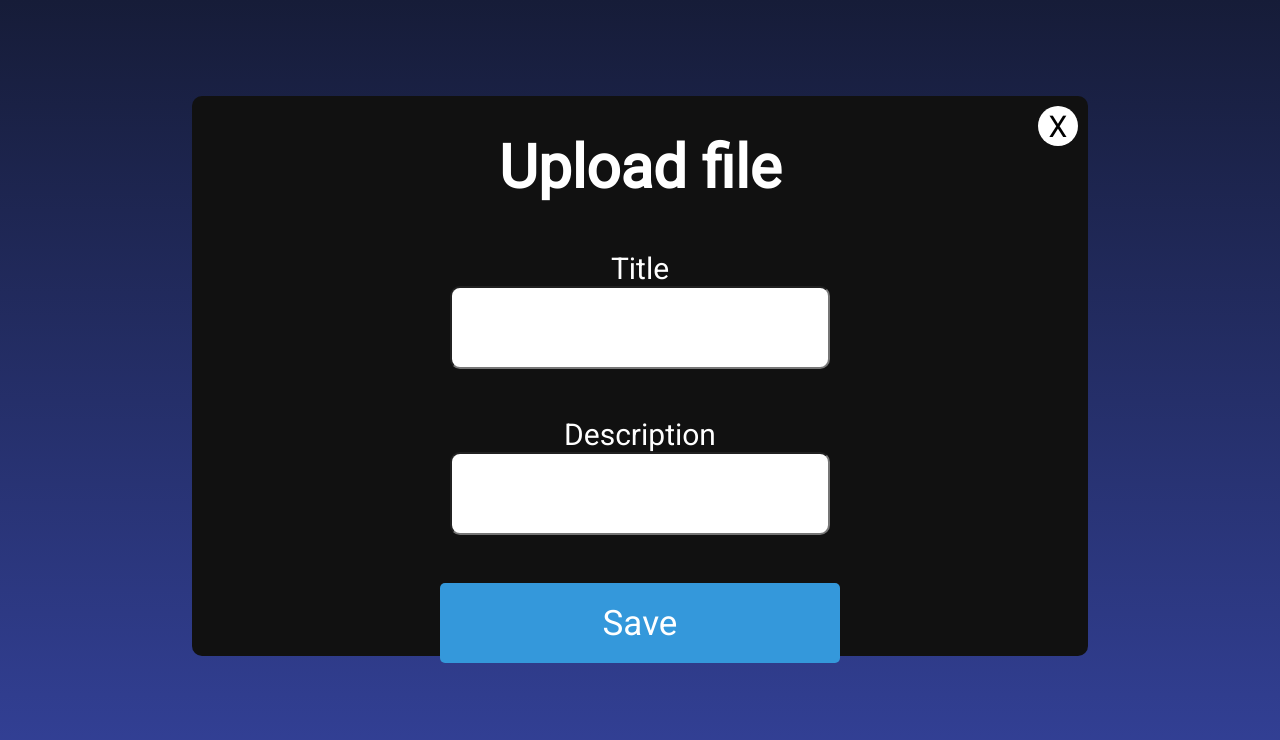
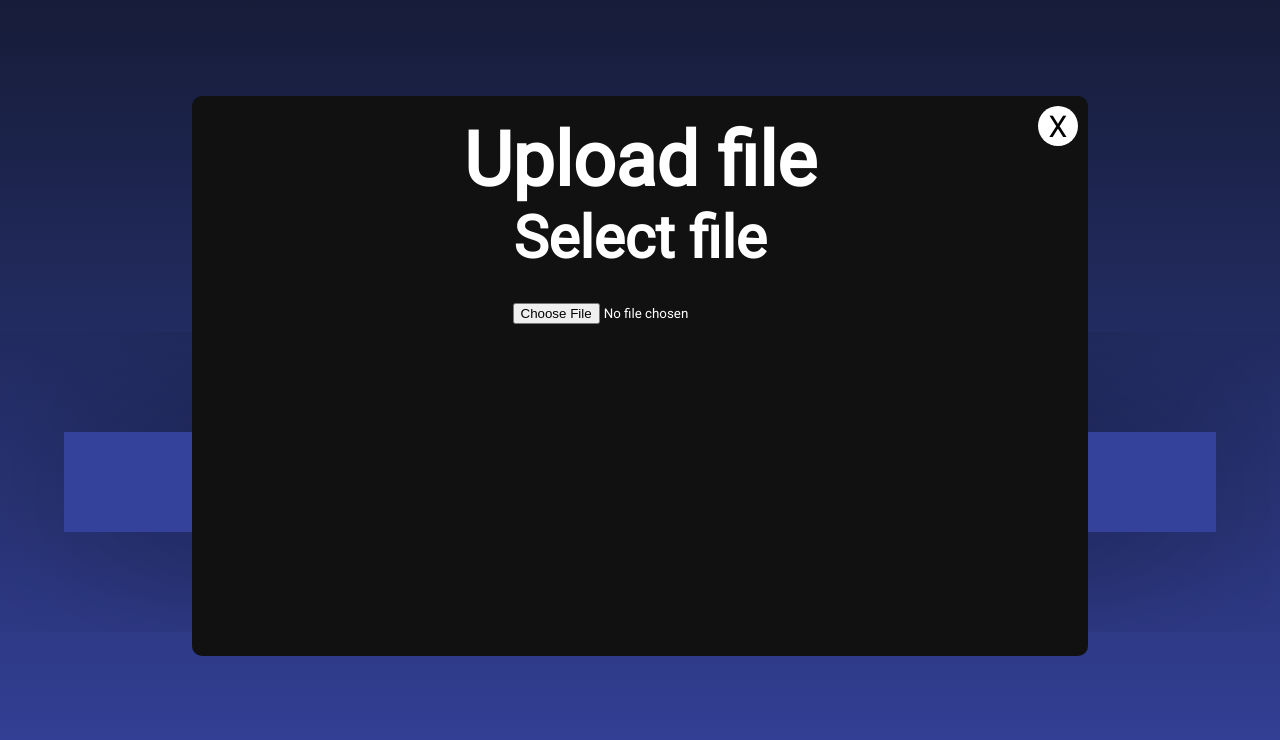
Before and after one commit to JoacoGraffigna/SCloud, a React (Create React App) app: page / in a window 1280 px wide. Both pictures are taken after a click on the button "+ Add". Shown: the top 740 px of the page. Built offline with nearby package versions, Linux system fonts and the light colour scheme.

Commit message:
Context and files input added

```diff
--- a/src/App.css
+++ b/src/App.css
@@ -3,6 +3,7 @@
   margin: 0;
   padding: 0;
   box-sizing: border-box;
+  overflow-x: hidden;
 }
 
 body,
@@ -12,9 +13,11 @@ html {
 
 .App {
   display: flex;
-  height: 100vh;
+  min-height: 100vh;
+  height: 100%;
   background: linear-gradient(to bottom, #161c38, #34429b);
   flex-direction: column;
+  min-width: 100vw;
   width: 100%;
 }
 
@@ -25,6 +28,10 @@ html {
   justify-content: center;
   background-color: white;
   border-radius: 10px
+}
+
+.container {
+
 }
 
 .boton {
@@ -133,10 +140,39 @@ html {
   padding: 20px;
   color: white;
   border-radius: 10px;
-  font-size: 50px;
   opacity: 1;
   transition: opacity 0.3s ease, transform 0.3s ease; /* Transiciones adicionales al abrir */
   transform: translate(-50%, -50%);
+}
+.menu2 h2 {
+  font-size: 50px;
+}
+.file-container {
+  width: 90%;
+  height: auto;
+  min-height: 100px;
+  margin: 50px auto 100px auto;
+  padding: 10px;
+  display: flex;
+  flex-direction: column;
+  align-items: center;
+  justify-content: center;
+  background-color: #34429b;
+  box-shadow: 0px 0px 179px -25px rgba(2, 3, 7, 0.96);
+}
+.file {
+  border: 2px solid #010101;
+  border-radius: .5rem;
+  min-width: 200px;
+  color: #e1e1e1;
+  padding: 10px;
+  margin-bottom: 20px;
+}
+.file-title {
+  font-size: 2rem;
+}
+.file-content {
+  font-size: 1rem;
 }
 
 .form-label {
--- a/src/App.js
+++ b/src/App.js
@@ -1,11 +1,14 @@
 import './App.css';
 import Home from './components/home/Home';
+import { AppProvider } from './context/AppContext';
 
 
 function App() {
   return (
     <>
-    <Home></Home>
+    <AppProvider>
+      <Home />
+    </AppProvider>
     </>
   );
 }
--- a/src/components/form/Form.js
+++ b/src/components/form/Form.js
@@ -1,67 +1,75 @@
 import "../../App.css";
-import React, { useState } from "react";
+import React, { useContext, useState } from "react";
 import { GoFileSymlinkFile } from "react-icons/go";
+import { AppContext } from "../../context/AppContext";
 
 const Form = () => {
 
+  const { filesList, setFilesList } = useContext(AppContext);
+
     const [menuVisible, setMenuVisible] = useState(false);
+    const [menuVisible2, setMenuVisible2] = useState(false);
 
     const toggleMenu = () => {
       setMenuVisible(!menuVisible);
     };
-
-    const [menuVisible2, setMenuVisible2] = useState(false);
 
     const toggleMenu2 = () => {
       setMenuVisible2(!menuVisible2);
     };
 
 
+    const readFile = (e) => {
+      const file = e.target.files[0];
+      if (file) {
+        const read = new FileReader();
+        read.onload = (e) => {
+          const newFile = {
+            name: file.name,
+            content: e.target.result,
+            id: crypto.randomUUID(),
+          };
+          let f = filesList;
+          f.push(newFile)
+          setFilesList(f);
+        };
+        read.readAsText(file);
+      }
+    }
+
+
   return (
-    <div>
+    <div className="container">
       <div className="boton">
         <button className="boton1" type="button" onClick={toggleMenu}>+ Add</button>
       </div>
 
-      <div className="boton">
+      {/* <div className="boton">
         <button className="boton2" type="button" onClick={toggleMenu2}><GoFileSymlinkFile /> Files</button>
+      </div> */}
+
+      <div className={`menu ${menuVisible && 'show'}`}>
+      <button className="close-btn" onClick={toggleMenu}>X</button>
+        <h2>Upload file</h2>
+        <form className="form">
+          <h3>Select file</h3>
+          <input onChange={e => readFile(e)} type="file" id="file1" />
+        </form>
       </div>
 
-      <div className={`menu2 ${menuVisible2 ? 'show' : ''}`}>
-      <button className="close-btn" onClick={toggleMenu2}>X</button>
-        <h1>
-        Here will be the uploaded files
-        </h1>
+      <div className={`menu2 ${menuVisible2 && 'show'}`}>
+        <button className="close-btn" onClick={toggleMenu2}>X</button>
+        <h2>Your files</h2>
       </div>
-      <div className={`menu ${menuVisible ? 'show' : ''}`}>
-      <button className="close-btn" onClick={toggleMenu}>X</button>
-        <h1>Upload file</h1>
-        <form className="form">
-          <div className="mb-3">
-            <label for="exampleInputEmail1" className="form-label">
-              Title
-            </label>
-            <input
-              type="email"
-              className="form-control"
-              id="exampleInputEmail1"
-              aria-describedby="emailHelp"
-            />
+
+
+      <div className="file-container">
+      {filesList.map(file => (
+          <div key={file.id} className="file">
+            <p className="file-title">Name {file.name}</p>
+            <p className="file-content">Content: {file.content}</p>
           </div>
-          <div className="mb-3">
-            <label for="exampleInputPassword1" className="form-label">
-              Description
-
-            </label>
-            <input
-              type="password"
-              className="form-control"
-              id="exampleInputPassword1"
-            />
-          </div>
-
-          <button type="button" class="btn-primary" onClick={toggleMenu}>Save</button>
-        </form>
+        ))}
       </div>
     </div>
   );
--- /dev/null
+++ b/src/context/AppContext.js
@@ -0,0 +1,19 @@
+import { createContext, useState } from "react";
+
+const AppContext = createContext();
+
+function AppProvider({ children }) {
+
+  const [filesList, setFilesList] = useState([]);
+
+
+  const data = {
+    filesList,
+    setFilesList,
+  }
+
+  return <AppContext.Provider value={data} >{ children }</AppContext.Provider>
+}
+
+export { AppContext }
+export { AppProvider }
```
